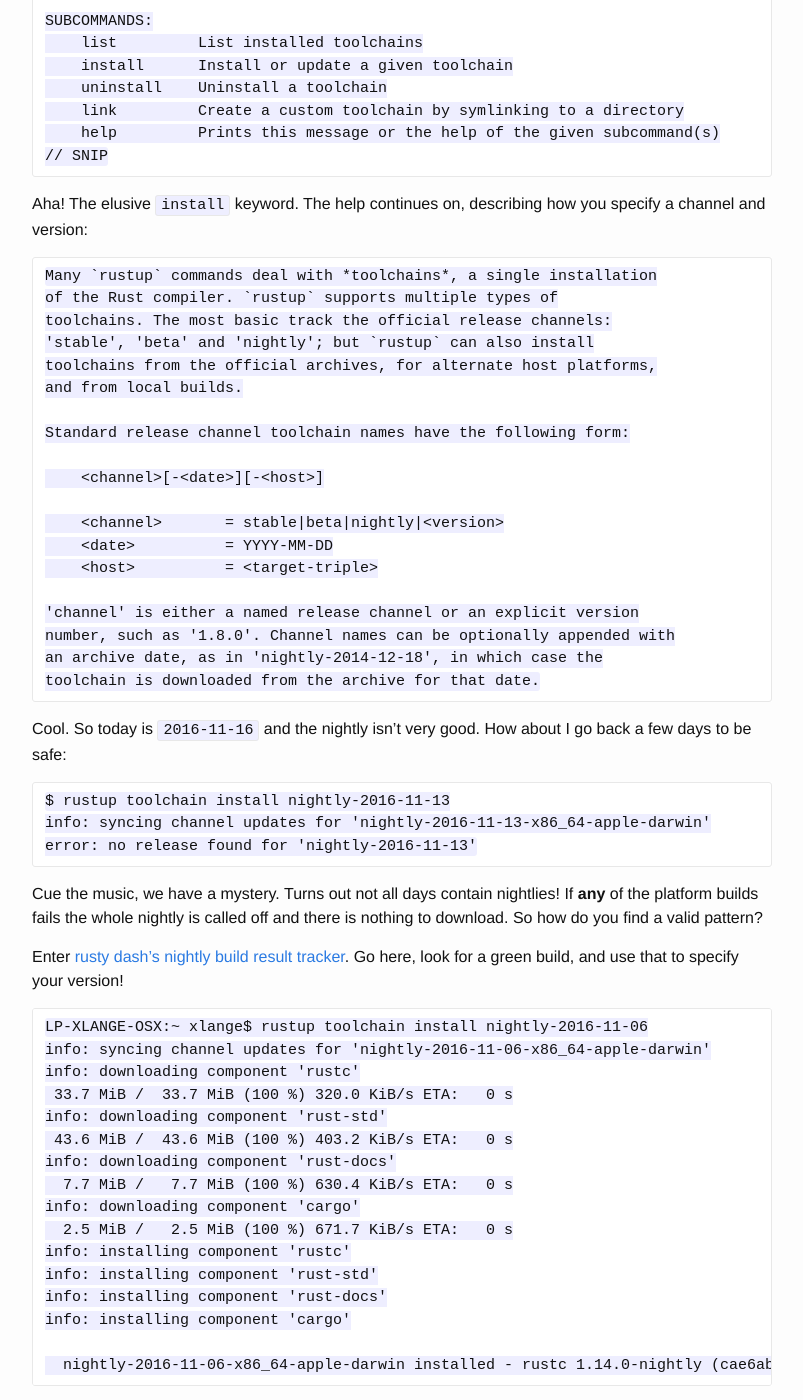
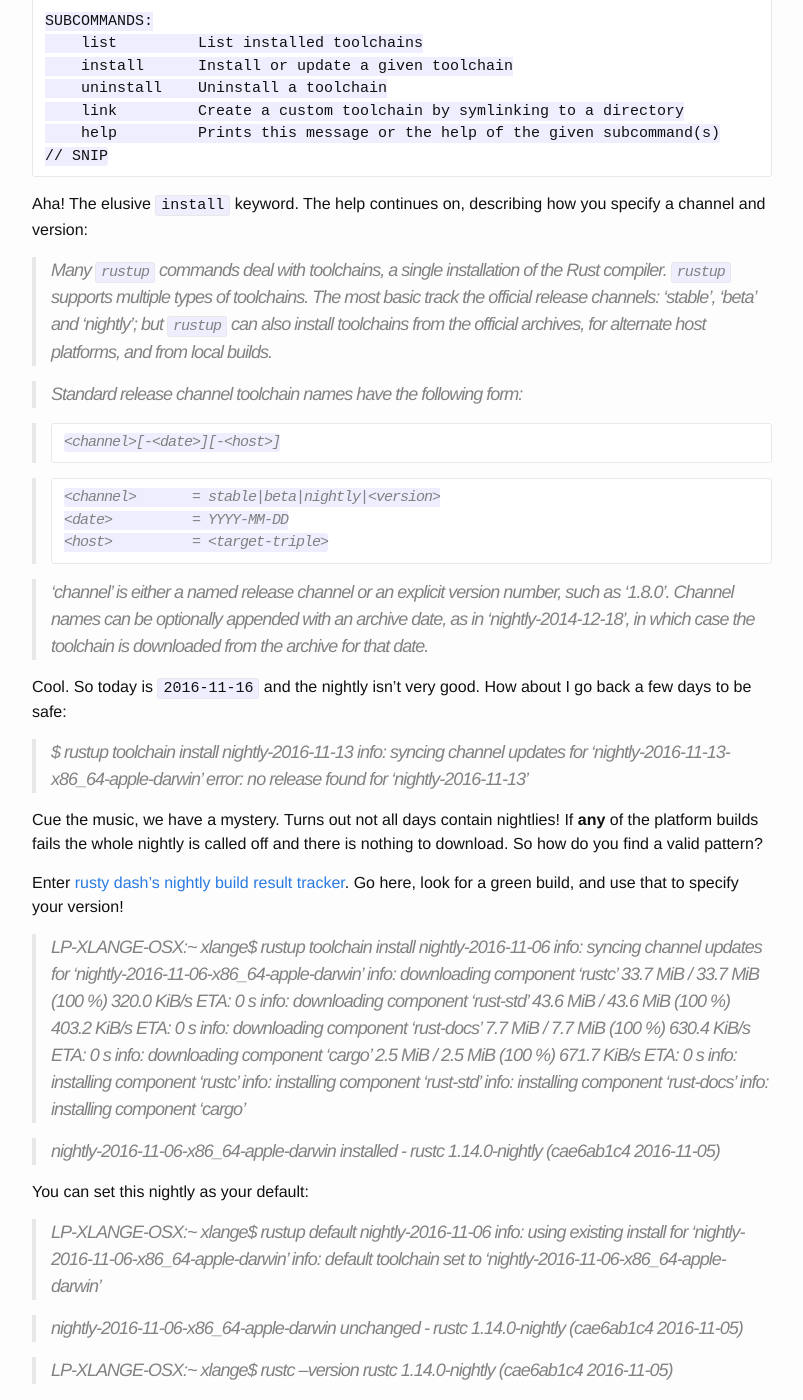
Before and after one commit to tureus/tureus.github.io, a Jekyll site: the page built from _posts/2016-11-16-rustup-tutorial-downgrading.markdown, in a window 1280 px wide and 1400 px high, scrolled down 1025 px. Shown: the whole window, without its empty margins (238-1041 px from the left). Built offline with Jekyll 4.4.1, drawn with Linux system fonts in a browser that asks for light colours; some of the changed text lies outside the part shown.

Commit message:
Update 2016-11-16-rustup-tutorial-downgrading.markdown

````diff
--- a/_posts/2016-11-16-rustup-tutorial-downgrading.markdown
+++ b/_posts/2016-11-16-rustup-tutorial-downgrading.markdown
@@ -64,31 +64,31 @@ features. Unfortunately no top-level command screams `install` or even `download
 
 Aha! The elusive `install` keyword. The help continues on, describing how you specify a channel and version:
 
-    Many `rustup` commands deal with *toolchains*, a single installation
-    of the Rust compiler. `rustup` supports multiple types of
-    toolchains. The most basic track the official release channels:
-    'stable', 'beta' and 'nightly'; but `rustup` can also install
-    toolchains from the official archives, for alternate host platforms,
-    and from local builds.
+> Many `rustup` commands deal with *toolchains*, a single installation
+> of the Rust compiler. `rustup` supports multiple types of
+> toolchains. The most basic track the official release channels:
+> 'stable', 'beta' and 'nightly'; but `rustup` can also install
+> toolchains from the official archives, for alternate host platforms,
+> and from local builds.
 
-    Standard release channel toolchain names have the following form:
+> Standard release channel toolchain names have the following form:
 
-        <channel>[-<date>][-<host>]
+>     <channel>[-<date>][-<host>]
 
-        <channel>       = stable|beta|nightly|<version>
-        <date>          = YYYY-MM-DD
-        <host>          = <target-triple>
+>     <channel>       = stable|beta|nightly|<version>
+>     <date>          = YYYY-MM-DD
+>     <host>          = <target-triple>
 
-    'channel' is either a named release channel or an explicit version
-    number, such as '1.8.0'. Channel names can be optionally appended with
-    an archive date, as in 'nightly-2014-12-18', in which case the
-    toolchain is downloaded from the archive for that date.
+> 'channel' is either a named release channel or an explicit version
+> number, such as '1.8.0'. Channel names can be optionally appended with
+> an archive date, as in 'nightly-2014-12-18', in which case the
+> toolchain is downloaded from the archive for that date.
 
 Cool. So today is `2016-11-16` and the nightly isn't very good. How about I go back a few days to be safe:
 
-    $ rustup toolchain install nightly-2016-11-13
-    info: syncing channel updates for 'nightly-2016-11-13-x86_64-apple-darwin'
-    error: no release found for 'nightly-2016-11-13'
+> $ rustup toolchain install nightly-2016-11-13
+> info: syncing channel updates for 'nightly-2016-11-13-x86_64-apple-darwin'
+> error: no release found for 'nightly-2016-11-13'
 
 Cue the music, we have a mystery. Turns out not all days contain nightlies! If **any** of the platform builds
 fails the whole nightly is called off and there is nothing to download. So how do you find a valid pattern?
@@ -96,41 +96,43 @@ fails the whole nightly is called off and there is nothing to download. So how d
 Enter [rusty dash's nightly build result tracker](http://rusty-dash.com/nightlies). Go here, look for a green
 build, and use that to specify your version!
 
-    LP-XLANGE-OSX:~ xlange$ rustup toolchain install nightly-2016-11-06
-    info: syncing channel updates for 'nightly-2016-11-06-x86_64-apple-darwin'
-    info: downloading component 'rustc'
-     33.7 MiB /  33.7 MiB (100 %) 320.0 KiB/s ETA:   0 s
-    info: downloading component 'rust-std'
-     43.6 MiB /  43.6 MiB (100 %) 403.2 KiB/s ETA:   0 s
-    info: downloading component 'rust-docs'
-      7.7 MiB /   7.7 MiB (100 %) 630.4 KiB/s ETA:   0 s
-    info: downloading component 'cargo'
-      2.5 MiB /   2.5 MiB (100 %) 671.7 KiB/s ETA:   0 s
-    info: installing component 'rustc'
-    info: installing component 'rust-std'
-    info: installing component 'rust-docs'
-    info: installing component 'cargo'
+> LP-XLANGE-OSX:~ xlange$ rustup toolchain install nightly-2016-11-06
+> info: syncing channel updates for 'nightly-2016-11-06-x86_64-apple-darwin'
+> info: downloading component 'rustc'
+>  33.7 MiB /  33.7 MiB (100 %) 320.0 KiB/s ETA:   0 s
+> info: downloading component 'rust-std'
+>  43.6 MiB /  43.6 MiB (100 %) 403.2 KiB/s ETA:   0 s
+> info: downloading component 'rust-docs'
+>   7.7 MiB /   7.7 MiB (100 %) 630.4 KiB/s ETA:   0 s
+> info: downloading component 'cargo'
+>   2.5 MiB /   2.5 MiB (100 %) 671.7 KiB/s ETA:   0 s
+> info: installing component 'rustc'
+> info: installing component 'rust-std'
+> info: installing component 'rust-docs'
+> info: installing component 'cargo'
 
-      nightly-2016-11-06-x86_64-apple-darwin installed - rustc 1.14.0-nightly (cae6ab1c4 2016-11-05)
+>   nightly-2016-11-06-x86_64-apple-darwin installed - rustc 1.14.0-nightly (cae6ab1c4 2016-11-05)
 
 You can set this nightly as your default:
 
-    LP-XLANGE-OSX:~ xlange$ rustup default nightly-2016-11-06
-    info: using existing install for 'nightly-2016-11-06-x86_64-apple-darwin'
-    info: default toolchain set to 'nightly-2016-11-06-x86_64-apple-darwin'
+> LP-XLANGE-OSX:~ xlange$ rustup default nightly-2016-11-06
+> info: using existing install for 'nightly-2016-11-06-x86_64-apple-darwin'
+> info: default toolchain set to 'nightly-2016-11-06-x86_64-apple-darwin'
 
-      nightly-2016-11-06-x86_64-apple-darwin unchanged - rustc 1.14.0-nightly (cae6ab1c4 2016-11-05)
+>   nightly-2016-11-06-x86_64-apple-darwin unchanged - rustc 1.14.0-nightly (cae6ab1c4 2016-11-05)
 
-    LP-XLANGE-OSX:~ xlange$ rustc --version
-    rustc 1.14.0-nightly (cae6ab1c4 2016-11-05)
+> LP-XLANGE-OSX:~ xlange$ rustc --version
+> rustc 1.14.0-nightly (cae6ab1c4 2016-11-05)
 
 And you can get your travis build working again, use the same version specifer in your travis.yml:
 
-    sudo: false # run in a docker container
-    language: rust
-    rust:
-    #  - stable
-    #  - beta
-      - nightly-2016-11-06
+```yaml
+sudo: false # run in a docker container
+language: rust
+rust:
+#  - stable
+#  - beta
+  - nightly-2016-11-06
+```
 
 There ya go, next time you hit issues with a nightly you can figure out how to downgrade and get on with it!
````
